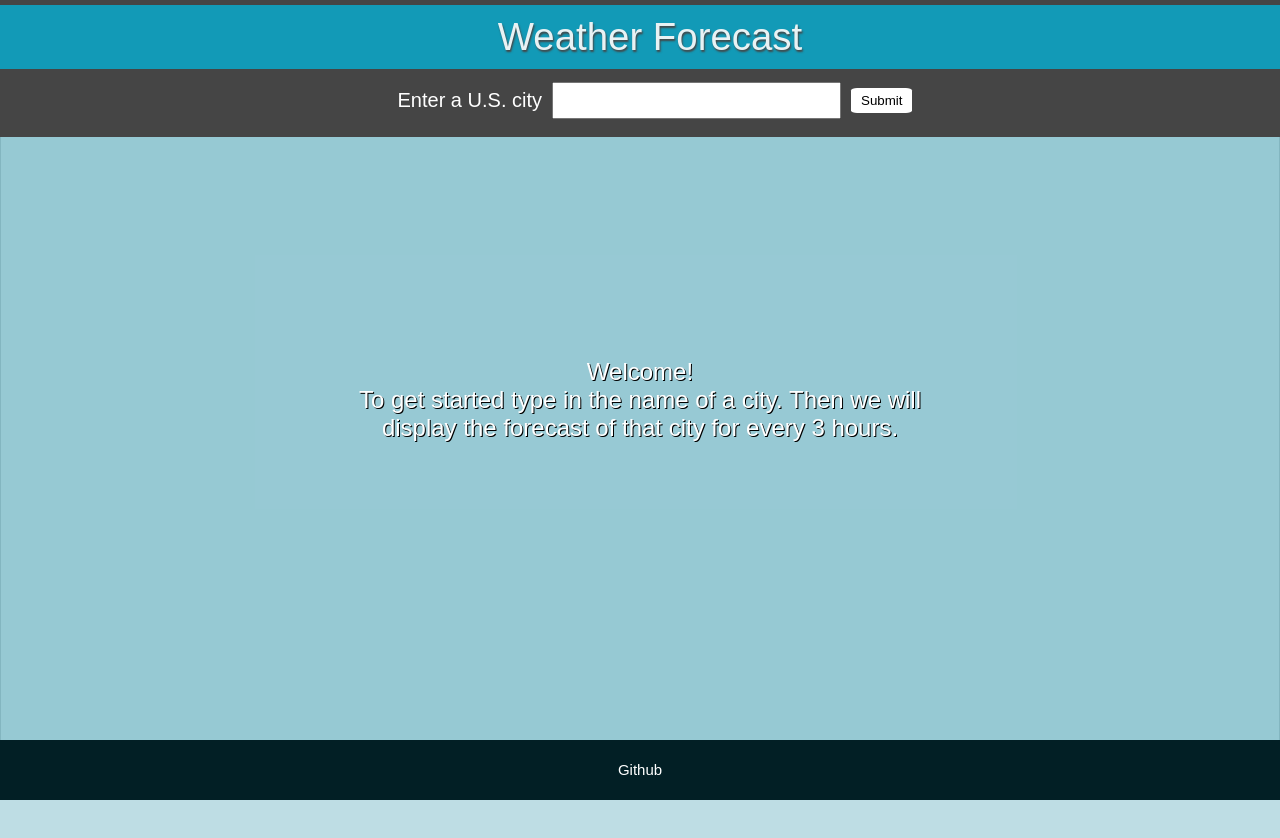
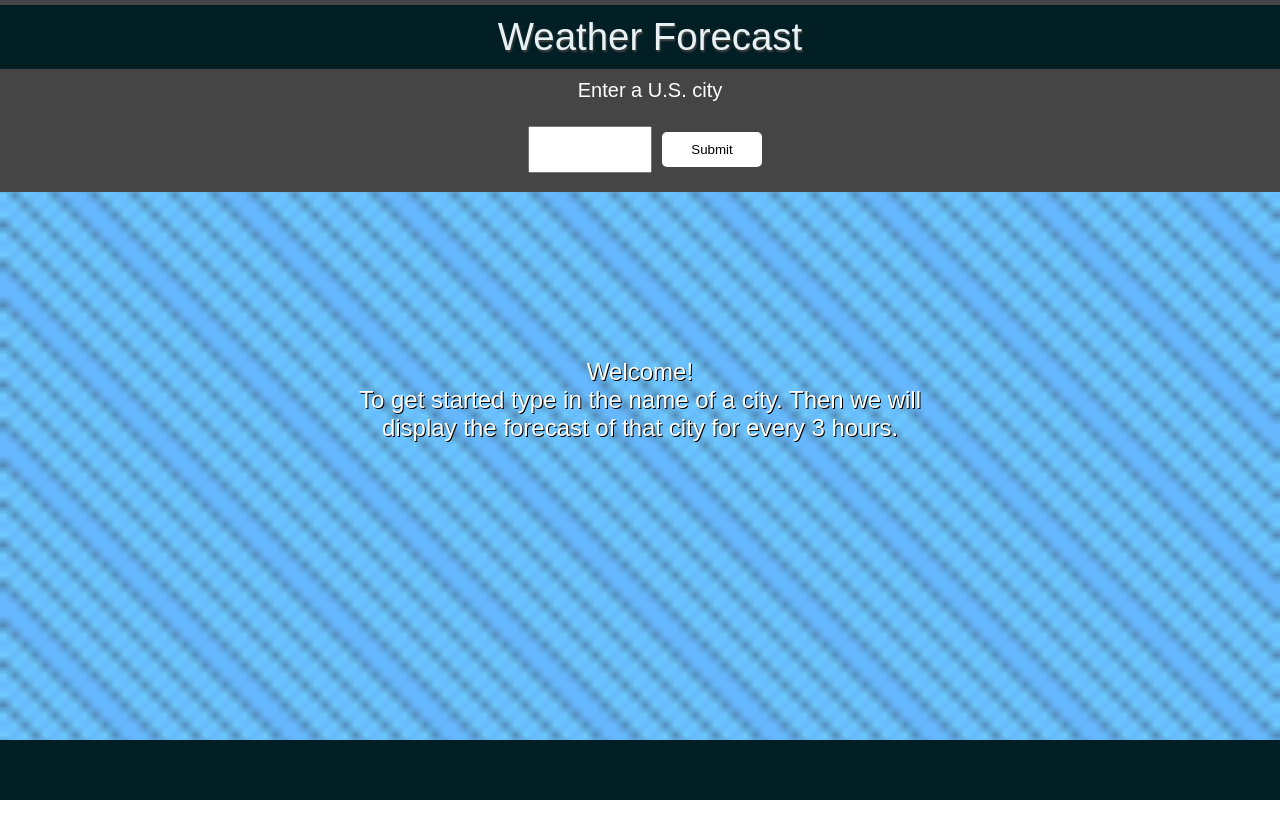
Before and after one commit to TonyRamirezLecca/weatherForecastAPI, a plain HTML site: page index.html in a window 1280 px wide. Drawn offline with nearby package versions, Linux system fonts and the light colour scheme.

Commit message:
added new background

```diff
--- a/index.html
+++ b/index.html
@@ -12,12 +12,12 @@
     <meta name="viewport" content="width=device-width, initial-scale=1.0" />
   </head>
   <body>
-    <img class="frontpage-img" src="images/rain.jpg" />
+    <img class="frontpage-img" src="images/background.jpg" />
 
     <div id="headerWrapper">
       <div class="frontpage-title">Weather Forecast</div>
+      <label>Enter a U.S. city</label>
       <form>
-        <label>Enter a U.S. city</label>
         <input id="weatherInput" type="text" /><br />
         <input id="weatherSubmit" type="submit" value="Submit" />
       </form>
@@ -35,13 +35,7 @@
       <div id="forecastResults"></div>
     </div>
 
-    <footer>
-      <div>
-        <a href="https://www.github.com/TonyRamirezLecca/"
-          >Github<i class="fab fa-github"></i
-        ></a>
-      </div>
-    </footer>
+    <footer></footer>
 
     <script
       src="https://cdnjs.cloudflare.com/ajax/libs/moment.js/2.24.0/moment.min.js"
--- a/main.css
+++ b/main.css
@@ -11,14 +11,12 @@ body {
 }
 #instructions {
   width: 100vw;
-  background: blue;
   display: flex;
   justify-content: center;
   align-items: center;
   position: absolute;
   top: 0;
   bottom: 0;
-  background: rgb(92, 171, 187, 0.4);
 }
 #instructions p {
   max-width: 600px;
@@ -44,7 +42,6 @@ body {
   align-items: center;
   width: 100%;
   padding: 150px 0;
-  background: rgb(92, 171, 187, 0.4);
 }
 form {
   display: flex;
@@ -68,13 +65,16 @@ form {
   width: 100%;
   z-index: 2;
 }
-form label {
-  padding: 10px 10px;
+label {
+  padding: 10px;
+  color: white;
+  font-size: 1em;
   color: white;
 }
 form input {
-  padding: 5px 10px;
+  padding: 10px 10px;
   color: black;
+  width: 100px;
 }
 #weatherInput {
   font-size: 1em;
@@ -82,14 +82,17 @@ form input {
 #weatherSubmit {
   background: white;
   border: none;
-  margin-left: 10px;
-  border-radius: 10%;
+  margin: 10px;
+  border-radius: 5px;
+  cursor: pointer;
+}
+#weatherSubmit:hover {
 }
 .frontpage-title {
   position: relative;
   text-align: center;
   font-size: 3vw;
-  background: rgb(13, 164, 196, 0.9);
+  background: #021f25;
   color: #e8f2f4;
   width: 100%;
   text-shadow: 1px 2px 2px #454545;
@@ -109,7 +112,6 @@ form input {
   color: white;
   min-height: 90vh;
   text-shadow: 1px 1px 2px black;
-  padding-bottom: 200px;
 }
 .transparentBackground {
   padding: 5px;
```
Also changed, not shown: images/background.jpg (added), 1 other file.
